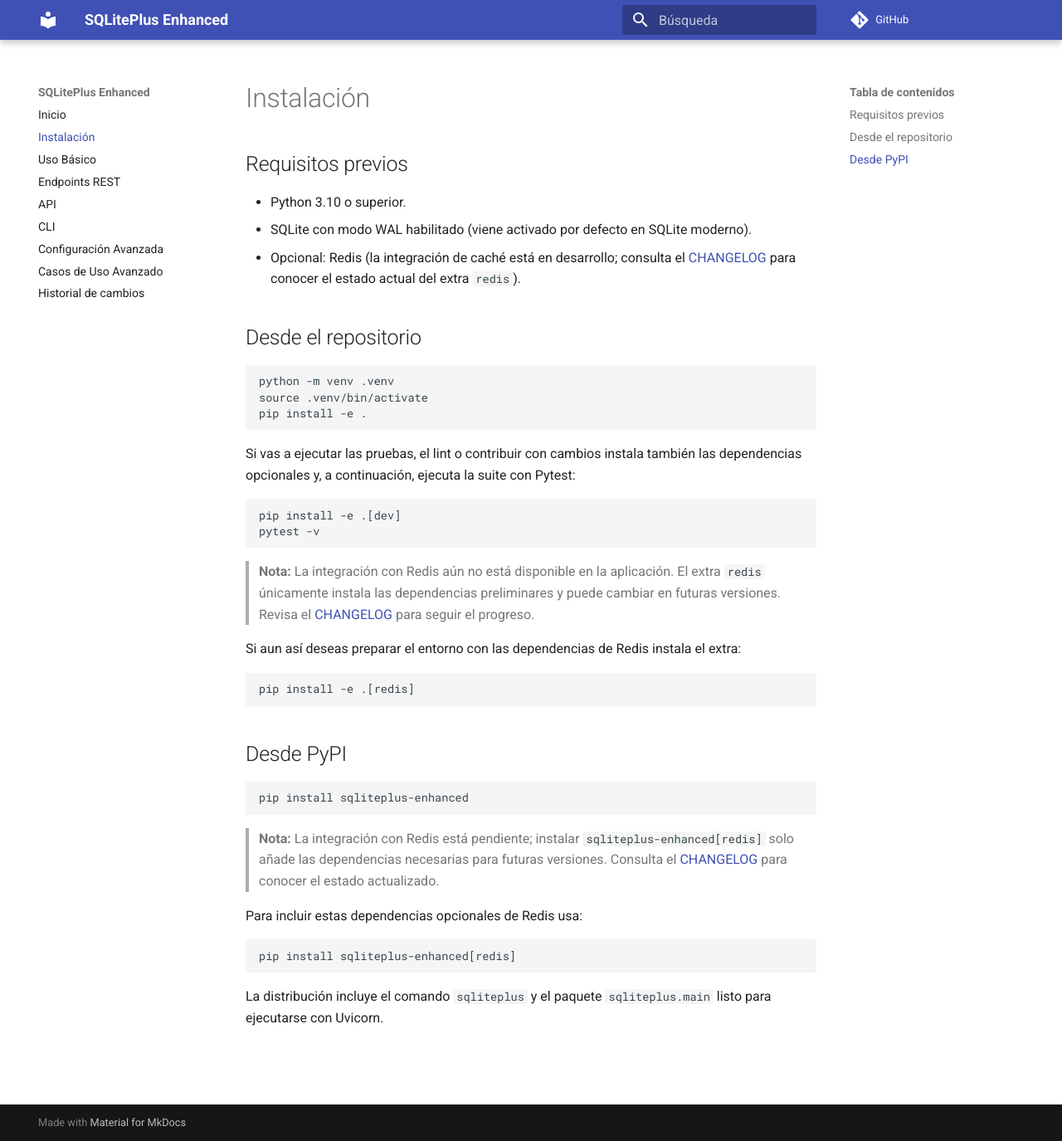
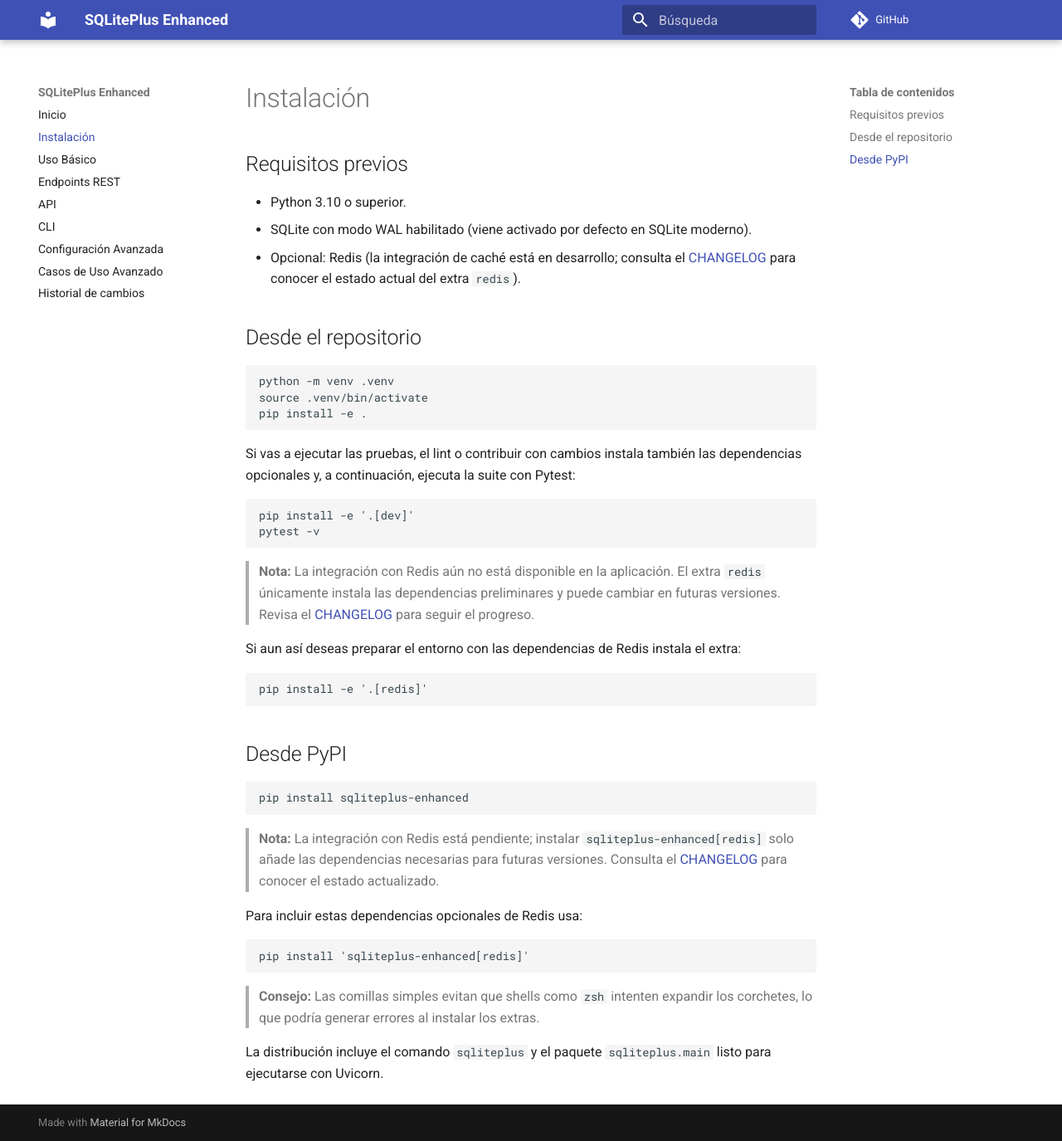
Before and after one commit to Alphonsus411/sqliteplus, an MkDocs documentation site: the page built from docs/instalacion.md, in a window 1280 px wide and 1375 px high. Shown: the whole window at 83% size. Built offline with MkDocs 1.6.1 and Material for MkDocs 9.7.7, drawn with Linux system fonts in a browser that asks for light colours; comment, search, counter and statistics services are not loaded.

Commit message:
Docs: usar comillas simples en extras de instalacion

````diff
--- a/docs/instalacion.md
+++ b/docs/instalacion.md
@@ -17,7 +17,7 @@
 Si vas a ejecutar las pruebas, el lint o contribuir con cambios instala también las dependencias opcionales y, a continuación, ejecuta la suite con Pytest:
 
 ```bash
-pip install -e .[dev]
+pip install -e '.[dev]'
 pytest -v
 ```
 
@@ -26,7 +26,7 @@
 Si aun así deseas preparar el entorno con las dependencias de Redis instala el extra:
 
 ```bash
-pip install -e .[redis]
+pip install -e '.[redis]'
 ```
 
 ## Desde PyPI
@@ -40,7 +40,9 @@
 Para incluir estas dependencias opcionales de Redis usa:
 
 ```bash
-pip install sqliteplus-enhanced[redis]
+pip install 'sqliteplus-enhanced[redis]'
 ```
 
+> **Consejo:** Las comillas simples evitan que shells como `zsh` intenten expandir los corchetes, lo que podría generar errores al instalar los extras.
+
 La distribución incluye el comando `sqliteplus` y el paquete `sqliteplus.main` listo para ejecutarse con Uvicorn.
````
